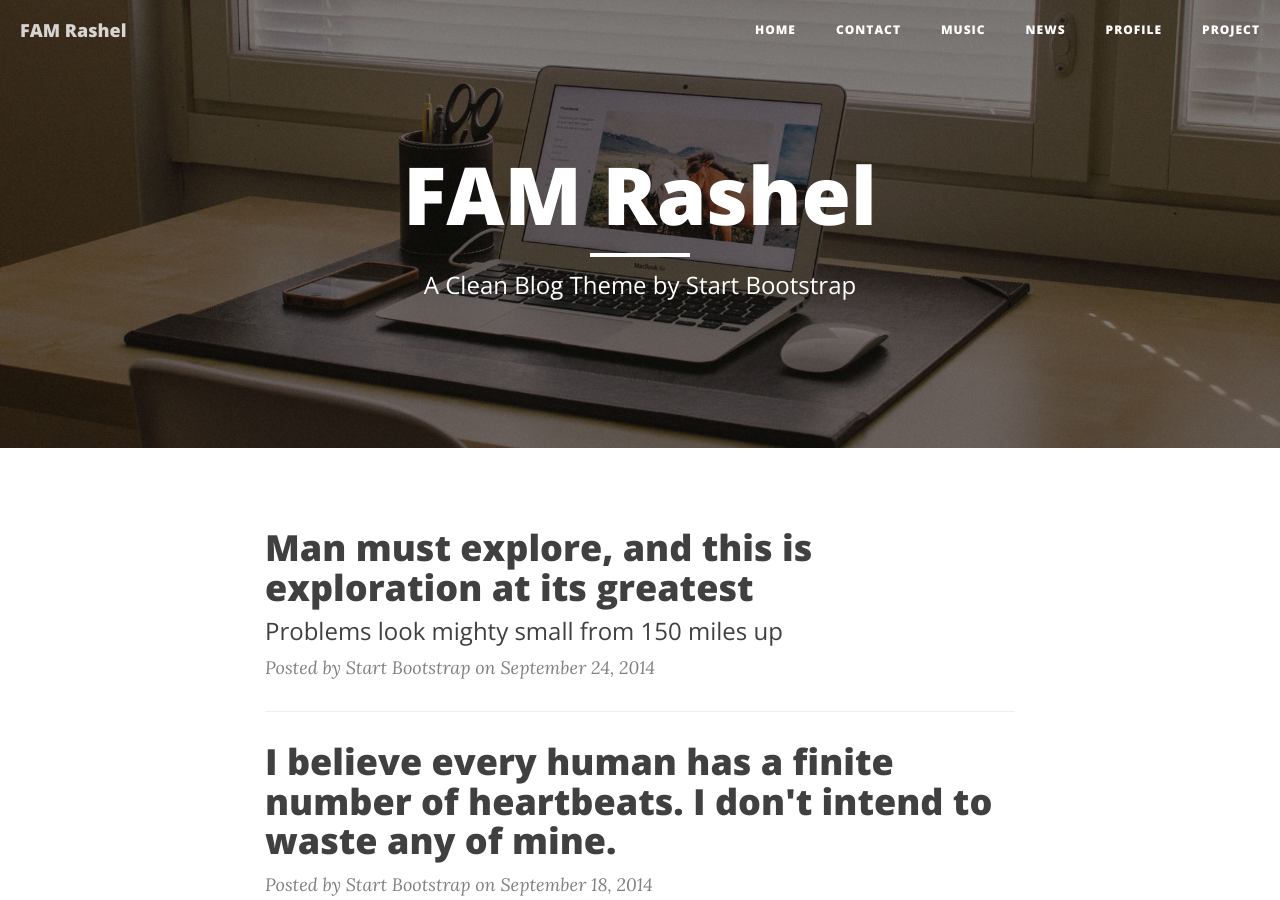
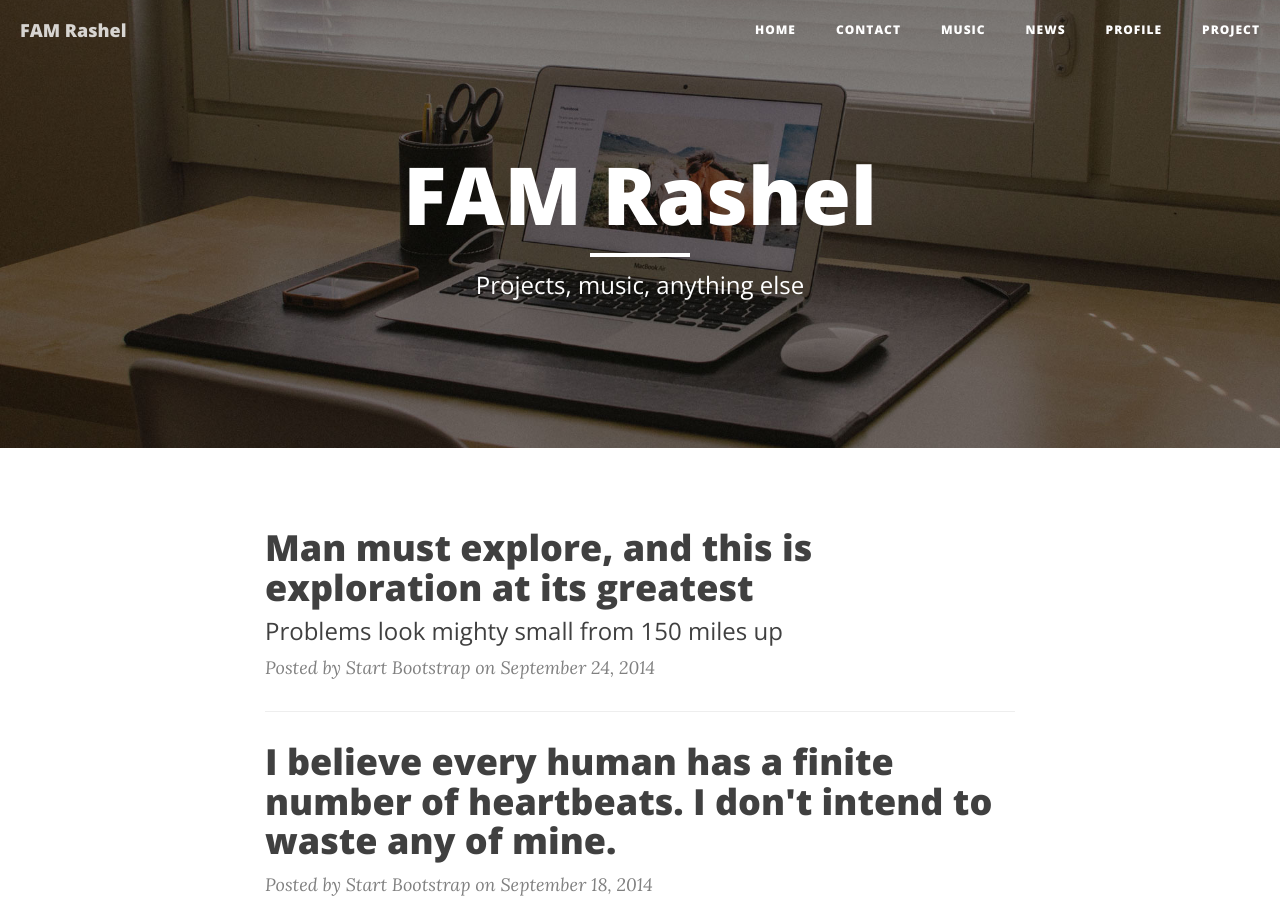
Before and after one commit to famrashel/famrashel.github.io, a Jekyll site: the page built from index.html, in a window 1280 px wide and 900 px high. Built offline with Jekyll 4.4.1, drawn with Linux system fonts in a browser that asks for light colours; nearby versions of some CDN libraries; the list of posts is cut into pages by our own code.

Commit message:
Hide mailto and update title

```diff
--- a/_config.yml
+++ b/_config.yml
@@ -1,7 +1,7 @@
 # Site settings
 title: FAM Rashel
 header-img: img/home-bg.jpg
-email: aduh_fam@yahoo.com
+email: 1234@yahoo.com
 copyright_name: FAM
 description: "Projects, travels, musics, anything else"
 baseurl: ""
@@ -9,7 +9,7 @@ url: "http://famrashel.github.io"
 twitter_username: famrashel
 github_username:  famrashel
 facebook_username:  fam.rashel.scala
-email_username:  aduh_fam@yahoo.com
+email_username:  1234@yahoo.com
 
 # Google Analytics
 # To enable google analytics, uncomment below line with a valid Google Tracking ID
--- a/_includes/footer.html
+++ b/_includes/footer.html
@@ -42,7 +42,7 @@
                         </a>
                     </li>
                     {% endif %}
-                    {% if site.email_username %}
+                    <!-- {% if site.email_username %}
                     <li>
                         <a href="mailto:{{ site.email_username }}">
                             <span class="fa-stack fa-lg">
@@ -51,7 +51,7 @@
                             </span>
                         </a>
                     </li>
-                    {% endif %}
+                    {% endif %} -->
                 </ul>
                 <p class="copyright text-muted">Copyright &copy; {{ site.copyright_name }} {{ site.time | date: '%Y' }}</p>
             </div>
--- a/index.html
+++ b/index.html
@@ -1,6 +1,6 @@
 ---
 layout: page
-description: "A Clean Blog Theme by Start Bootstrap"
+description: "Projects, music, anything else"
 ---
 
 {% for post in paginator.posts %}
```
